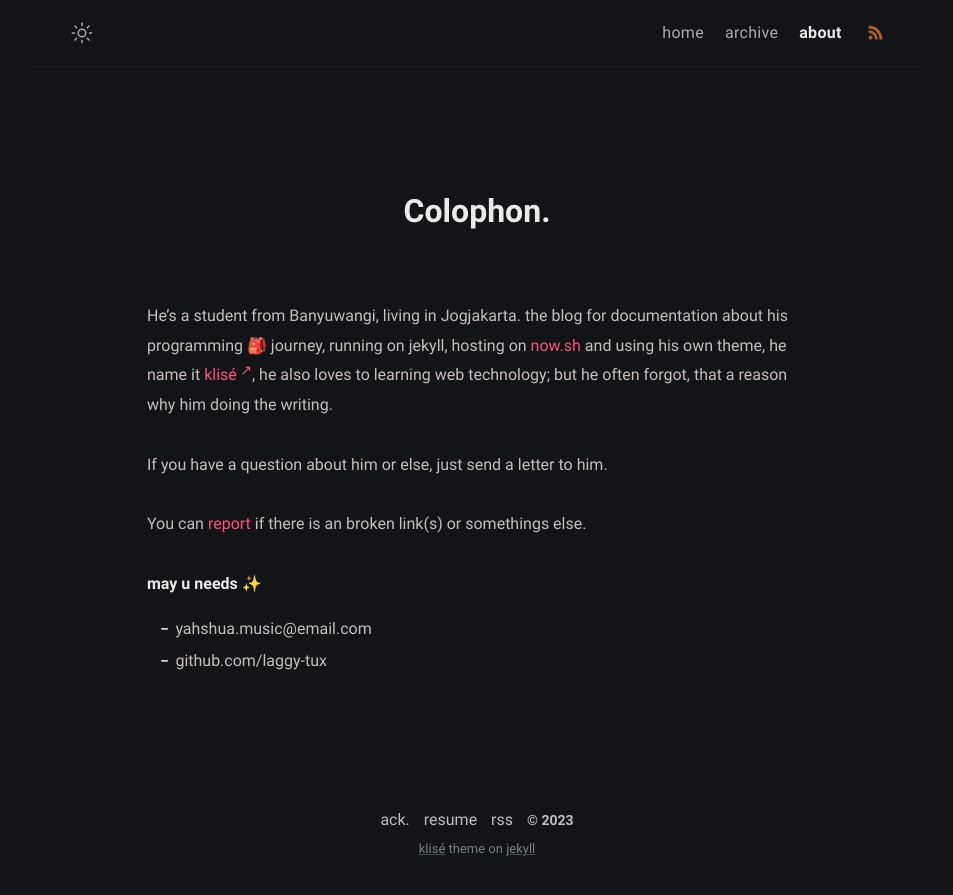
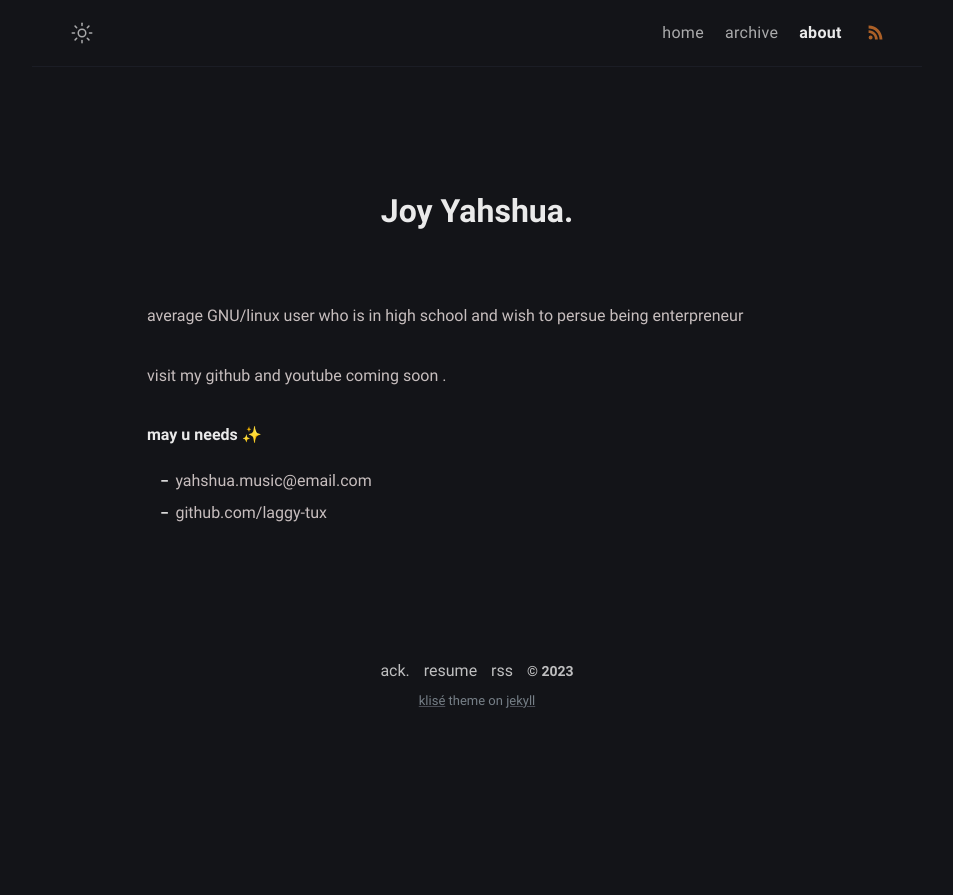
Before and after one commit to laggy-tux/laggy-tux.github.io, a Jekyll site: the page built from about.md, in a window 1280 px wide. Shown: the top 895 px of the page, without its empty margins (163-1116 px from the left). Built offline with Jekyll 4.4.1, drawn with Linux system fonts in a browser that asks for light colours.

Commit message:
Update about.md

```diff
--- a/about.md
+++ b/about.md
@@ -1,16 +1,16 @@
 ---
-title: Colophon
+title: Joy Yahshua
 permalink: /about/
 layout: page
 excerpt: Hello peeps, I'm student of computer science from Banyuwangi, living in Jogjakarta. This blog for documentation about my programming journey, running on jekyll, hosting on netlify and using my own simple theme.
 comments: false
 ---
 
-He's a student from Banyuwangi, living in Jogjakarta. the blog for documentation about his programming 🎒 journey, running on jekyll, hosting on [now.sh](http://now.sh) and using his own theme, he name it <a href="https://github.com/piharpi/jekyll-klise" target="_blank" rel="noopener">klisé</a>, he also loves to learning web technology; but he often forgot, that a reason why him doing the writing.
+average GNU/linux user who is in high school and wish to persue being enterpreneur
 
-If you have a question about him or else, just send a letter to him.
+visit my github and youtube coming soon .
 
-You can [report](http://github.com/piharpi/jekyll-klise/issues/new) if there is an broken link(s) or somethings else.
+
 
 **may u needs ✨**
 
```
